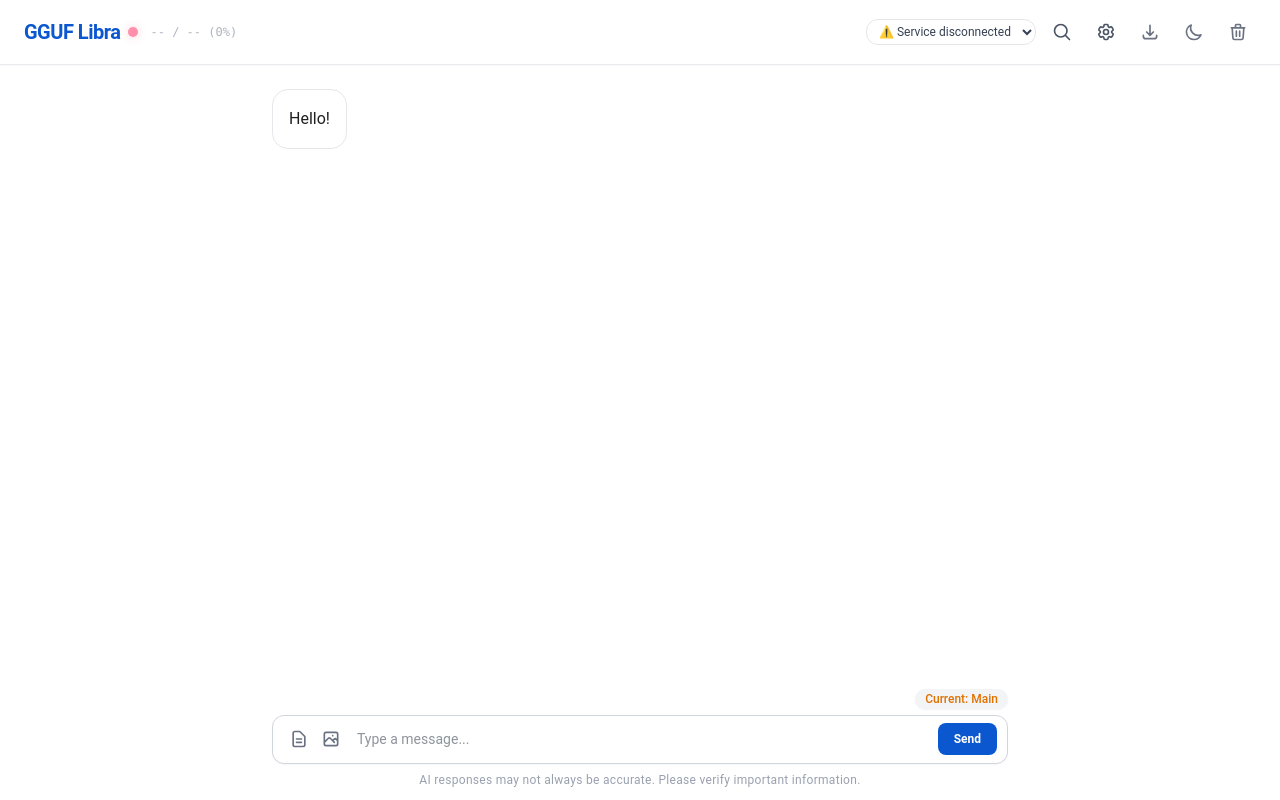
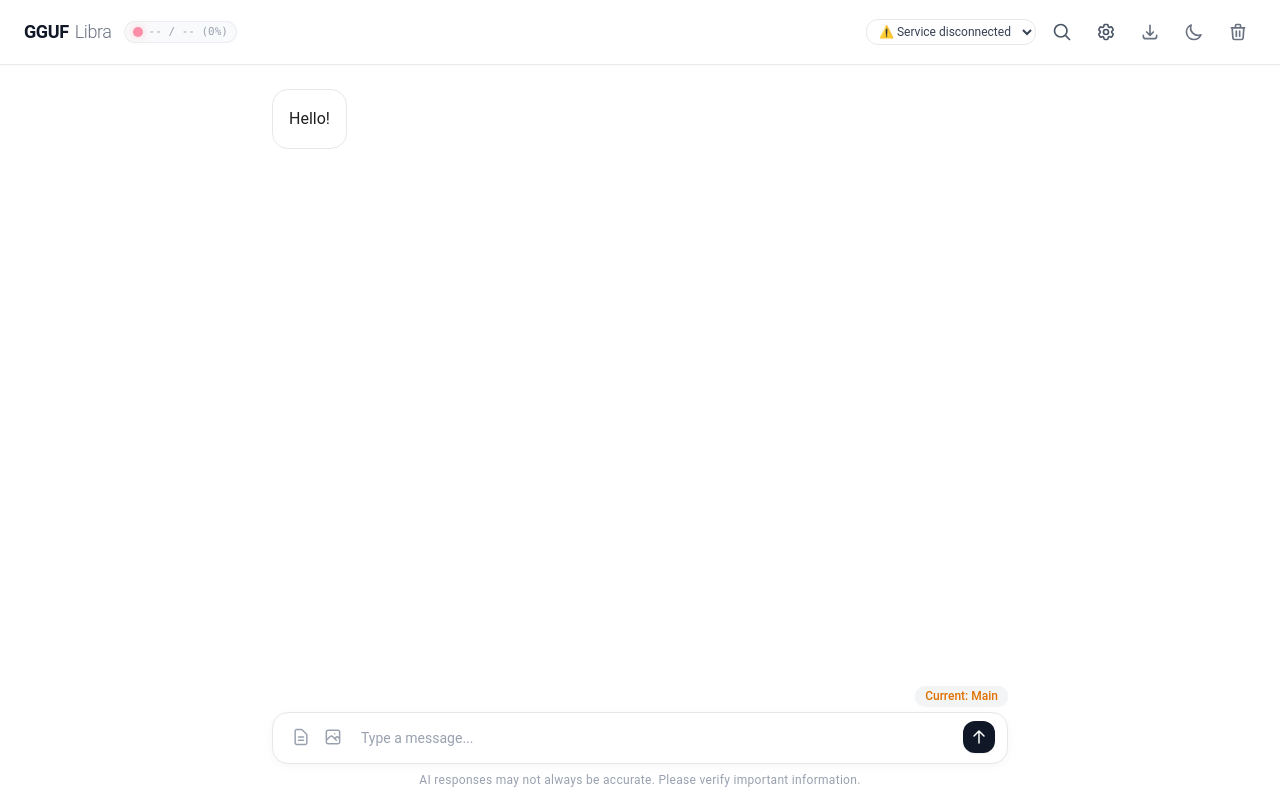
Before and after one commit to ckcool6/GGUF_Libra, a website built with Vite: page index.html in a window 1280 px wide. Built offline with nearby package versions, Linux system fonts and the light colour scheme; files whose address does not match are found by name.

Commit message:
adjust UI color and size

```diff
--- a/chat.js
+++ b/chat.js
@@ -12,6 +12,11 @@ import "katex/dist/katex.min.css";
 import "highlight.js/styles/atom-one-light.min.css";
 
 // ==================================== UTILITY FUNCTIONS =====================================
+const SEND_ICON_HTML = `
+<svg class="w-4 h-4" fill="none" stroke="currentColor" stroke-width="2.2" viewBox="0 0 24 24">
+    <path stroke-linecap="round" stroke-linejoin="round" d="M4.5 10.5L12 3m0 0l7.5 7.5M12 3v18"></path>
+</svg>`;
+
 // Escape user plain text and handle line breaks
 function formatUserText(str) {
     // Create a temporary div to escape text using the browser's textContent property
@@ -80,7 +85,7 @@ async function initPromptSelect() {
             // Reset button and loading states
             loading.classList.add("hidden");
             sendBtn.classList.remove("is-loading");
-            sendBtn.innerHTML = "Send";
+            sendBtn.innerHTML = SEND_ICON_HTML;
 
             try {
                 // Notify backend to switch prompt
@@ -399,8 +404,7 @@ async function send() {
 
     sendBtn.classList.add("is-loading");
     // Change button UI to stop icon
-    sendBtn.innerHTML = `<svg class="w-5 h-5 animate-pulse" fill="currentColor" viewBox="0 0 24 24"><path fill-rule="evenodd" d="M4.5 7.5a3 3 0 013-3h9a3 3 0 013 3v9a3 3 0 01-3 3h-9a3 3 0 01-3-3v-9z" clip-rule="evenodd" /></svg>`;
-
+    sendBtn.innerHTML = `<svg class="w-4 h-4 animate-pulse" fill="currentColor" viewBox="0 0 24 24"><rect x="6" y="6" width="12" height="12" rx="2" /></svg>`;
     // Stash image and reset input
     const imageToSend = currentImageBase64;
     input.value = "";
@@ -496,7 +500,7 @@ async function send() {
     } finally {
         loading.classList.add("hidden");
         sendBtn.classList.remove("is-loading");
-        sendBtn.innerHTML = "Send";
+        sendBtn.innerHTML = SEND_ICON_HTML;
         chatAbortController = null;
         get_ctx_usage();
     }
@@ -1385,7 +1389,7 @@ async function newChat() {
         // Reset button and loading states
         loading.classList.add("hidden");
         sendBtn.classList.remove("is-loading");
-        sendBtn.innerHTML = "Send";
+        sendBtn.innerHTML = SEND_ICON_HTML;
 
         try {
             await fetch("/api/new-chat", { headers: getHeaders() });
--- a/index.html
+++ b/index.html
@@ -117,14 +117,18 @@
     <!-- Header -->
     <header
         class="p-3.5 px-6 flex items-center justify-between z-50 border-b border-gray-200/80 dark:border-[#3e4042] shadow-[0_1px_2px_0_rgba(0,0,0,0.03)] transition-colors">
-        <div class="flex items-center gap-2">
-            <span class="font-bold text-xl text-[#0b57d0] tracking-tight">GGUF Libra</span>
-            <span id="status-dot" class="w-2.5 h-2.5 rounded-full bg-gray-400 transition-colors duration-300 shadow-sm"
-                title="Checking connection..."></span>
+        <div class="flex items-center gap-3">
+            <div class="flex items-baseline gap-1.5 tracking-tight select-none">
+                <span class="font-bold text-lg text-gray-900 dark:text-gray-100">GGUF</span>
+                <span class="font-light text-lg text-gray-500 dark:text-gray-400">Libra</span>
+            </div>
 
-            <span id="token-usage" class="text-xs font-mono text-gray-400 dark:text-gray-400 ml-1 opacity-80">
-                -- / -- (0%)
-            </span>
+            <div
+                class="flex items-center gap-1.5 px-2 py-0.5 rounded-full bg-gray-50 dark:bg-white/5 border border-gray-200/60 dark:border-gray-800">
+                <span id="status-dot" class="w-2 h-2 rounded-full bg-gray-400 transition-colors shadow-xs"></span>
+                <span id="token-usage" class="text-[11px] font-mono text-gray-400 dark:text-gray-500">-- / --
+                    (0%)</span>
+            </div>
         </div>
         <div class="flex items-center gap-2">
             <select id="prompt-select"
@@ -206,14 +210,14 @@
                 </div>
             </div>
 
-            <div class="flex items-center rounded-xl bg-white dark:bg-[#1e1f20] border border-gray-300 dark:border-gray-700 px-2.5 py-1.5 transition-all duration-200
-    focus-within:border-gray-400 dark:focus-within:border-gray-500 shadow-[0_1px_2px_rgba(0,0,0,0.04)]">
+            <div
+                class="flex items-center rounded-2xl bg-white dark:bg-[#1e1f20] border border-gray-200 dark:border-gray-700/80 px-3 py-2 transition-all duration-200 focus-within:border-gray-400 dark:focus-within:border-gray-500 shadow-[0_2px_8px_rgba(0,0,0,0.04)]">
 
                 <label for="doc-input" id="upload-doc-btn"
-                    class="p-1.5 cursor-pointer hover:bg-black/5 dark:hover:bg-white/5 rounded-lg transition-colors text-gray-500 flex items-center justify-center shrink-0"
+                    class="p-1.5 cursor-pointer hover:bg-gray-100 dark:hover:bg-white/5 rounded-xl transition-colors text-gray-400 hover:text-gray-600 dark:hover:text-gray-200 flex items-center justify-center shrink-0"
                     title="Import knowledge base document">
                     <svg class="w-5 h-5" fill="none" stroke="currentColor" viewBox="0 0 24 24">
-                        <path stroke-linecap="round" stroke-linejoin="round" stroke-width="2"
+                        <path stroke-linecap="round" stroke-linejoin="round" stroke-width="1.8"
                             d="M9 12h6m-6 4h6m2 5H7a2 2 0 01-2-2V5a2 2 0 012-2h5.586a1 1 0 01.707.293l5.414 5.414a1 1 0 01.293.707V19a2 2 0 01-2 2z">
                         </path>
                     </svg>
@@ -221,9 +225,9 @@
                 </label>
 
                 <label for="image-input"
-                    class="p-1.5 cursor-pointer hover:bg-black/5 dark:hover:bg-white/5 rounded-lg transition-colors text-gray-500 flex items-center justify-center shrink-0">
+                    class="p-1.5 cursor-pointer hover:bg-gray-100 dark:hover:bg-white/5 rounded-xl transition-colors text-gray-400 hover:text-gray-600 dark:hover:text-gray-200 flex items-center justify-center shrink-0">
                     <svg class="w-5 h-5" fill="none" stroke="currentColor" viewBox="0 0 24 24">
-                        <path stroke-linecap="round" stroke-linejoin="round" stroke-width="2"
+                        <path stroke-linecap="round" stroke-linejoin="round" stroke-width="1.8"
                             d="M4 16l4.586-4.586a2 2 0 012.828 0L16 16m-2-2l1.586-1.586a2 2 0 012.828 0L20 14m-6-6h.01M6 20h12a2 2 0 002-2V6a2 2 0 00-2-2H6a2 2 0 00-2 2v12a2 2 0 002 2z">
                         </path>
                     </svg>
@@ -231,11 +235,14 @@
                 </label>
 
                 <textarea id="user-input" rows="1" placeholder="Type a message..."
-                    class="flex-1 bg-transparent border-none focus:outline-none text-sm py-1.5 px-2.5 resize-none leading-relaxed text-gray-800 dark:text-gray-200"></textarea>
+                    class="flex-1 bg-transparent border-none focus:outline-none text-sm py-1 px-3 resize-none leading-relaxed text-gray-800 dark:text-gray-200 placeholder-gray-400"></textarea>
 
                 <button id="send-btn"
-                    class="ml-1.5 px-4 h-8 bg-[#0b57d0] hover:bg-blue-600 text-white text-xs font-semibold rounded-lg shrink-0 active:scale-95 transition-all flex items-center justify-center">
-                    Send
+                    class="ml-1 p-2 bg-gray-900 hover:bg-black dark:bg-white dark:hover:bg-gray-200 text-white dark:text-gray-900 rounded-xl shrink-0 active:scale-95 transition-all flex items-center justify-center shadow-xs">
+                    <svg class="w-4 h-4" fill="none" stroke="currentColor" stroke-width="2.2" viewBox="0 0 24 24">
+                        <path stroke-linecap="round" stroke-linejoin="round" d="M4.5 10.5L12 3m0 0l7.5 7.5M12 3v18">
+                        </path>
+                    </svg>
                 </button>
             </div>
 
```
